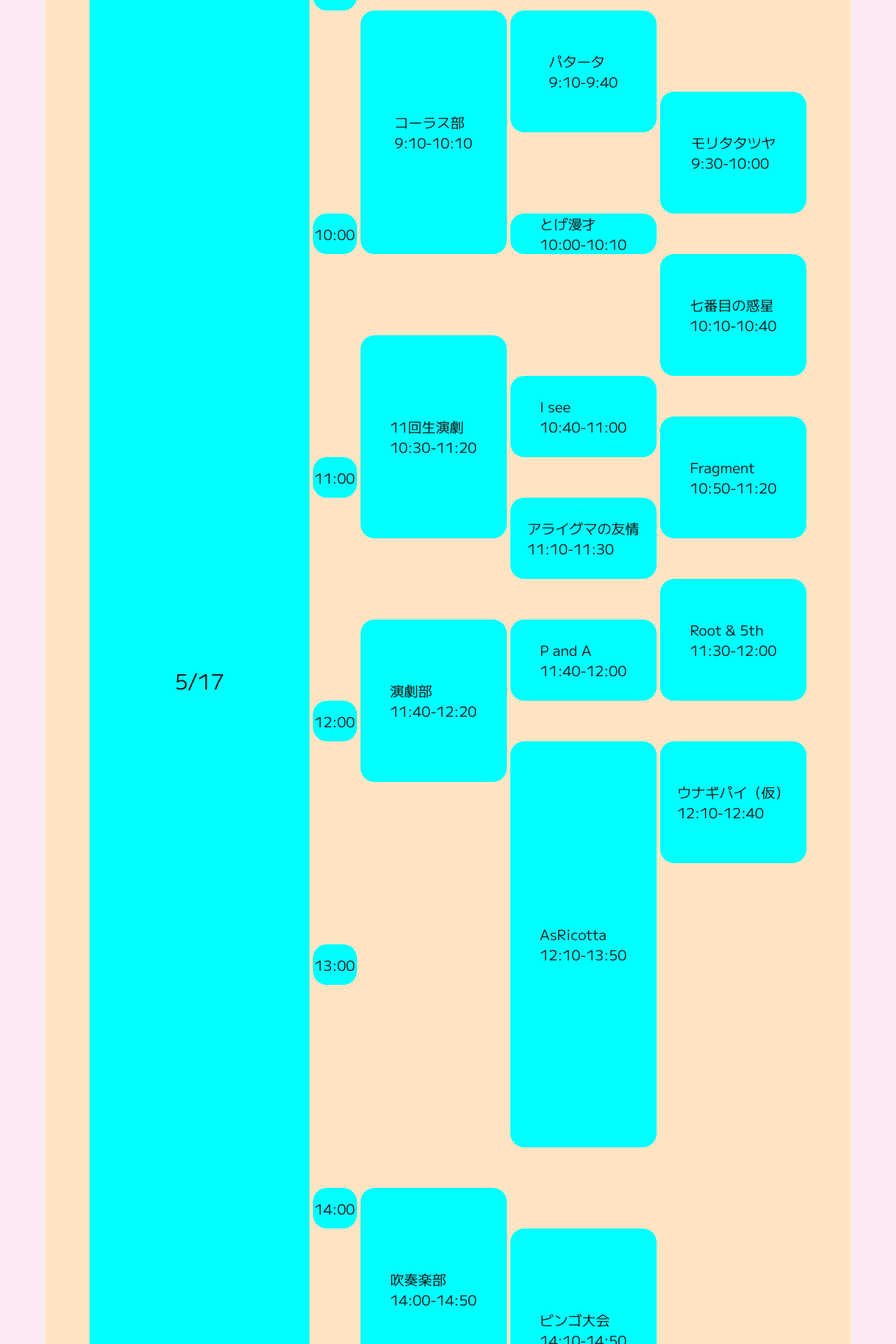
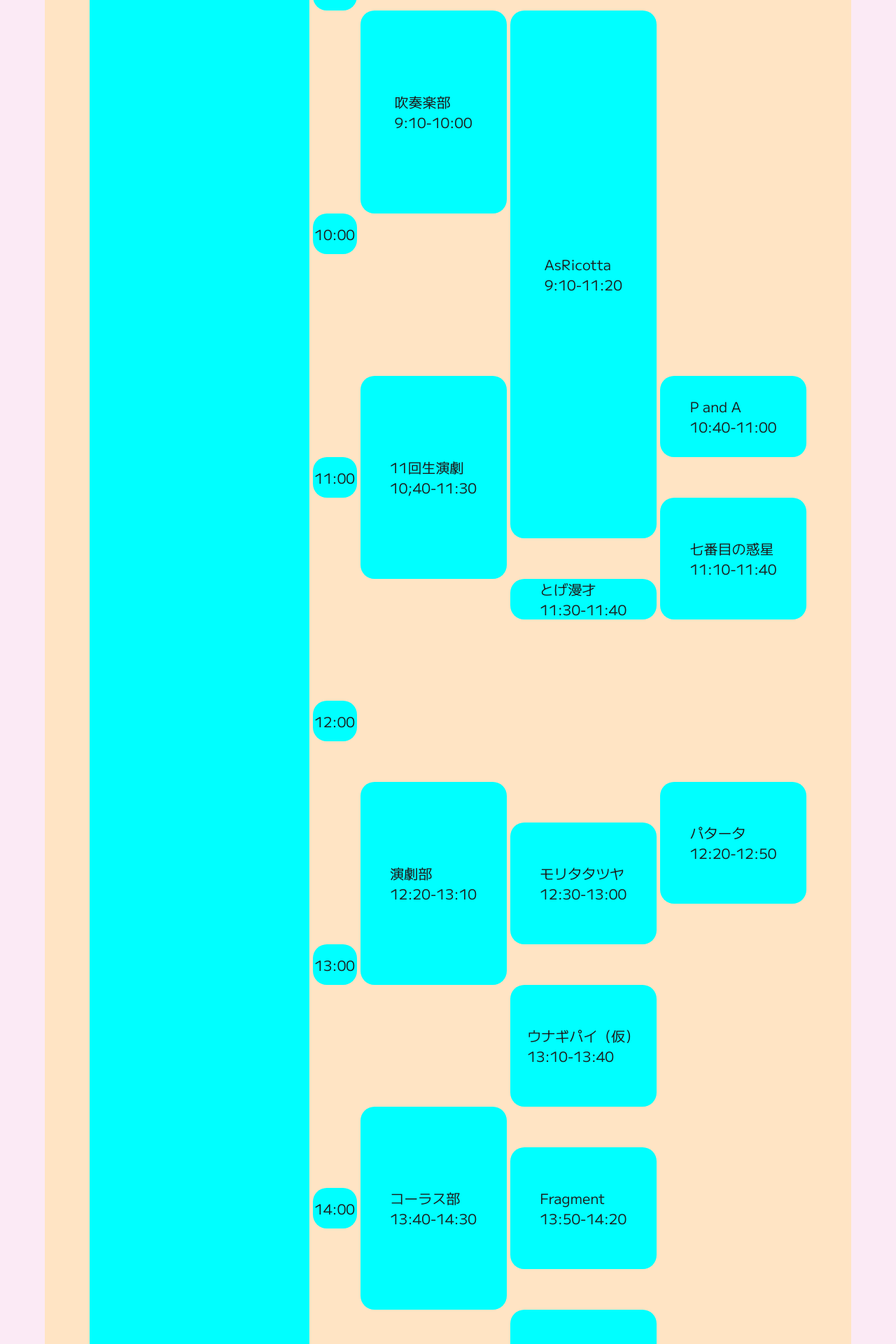
Before and after one commit to TogensaiICT/togensai.jp, a SvelteKit app: page /timetable in a window 1280 px wide. Shown: the part 480-2400 px from the top of the page at 70% size. Built offline with nearby package versions, Linux system fonts and the light colour scheme; a web font is replaced by a local one.

Commit message:
CSS含めタイムテーブルの打ち込み完了

```diff
--- a/src/routes/timetable/+page.svelte
+++ b/src/routes/timetable/+page.svelte
@@ -5,7 +5,8 @@
         |"First"
         |"Second";
 
-    let date: Date = 'First'
+    //let date: Date = 'First'
+    let date: Date = 'Second'
 </script>
 
 
@@ -108,7 +109,10 @@
     }
 
     .date { grid-area: 1 / 1 / 39 / 2; }
+
+
     .time { grid-area: 1 / 2 / 2 / 3; }
+
     .nine { grid-area: 2 / 2 / 3 / 3; }
     .ten { grid-area: 8 / 2 / 9 / 3; }
     .eleven { grid-area: 14 / 2 / 15 / 3; }
@@ -116,12 +120,22 @@
     .thirteen { grid-area: 26 / 2 / 27 / 3; }
     .fourteen { grid-area: 32 / 2 / 33 / 3; }
     .fifteen { grid-area: 38 / 2 / 39 / 3; }
+
+
     .arena { grid-area: 1 / 3 / 2 / 4; }
+
     .chorus1 { grid-area: 3 / 3 / 9 / 4; }
     .eleventh-drama1 { grid-area: 11 / 3 / 16 / 4; }
     .drama1 { grid-area: 18 / 3 / 22 / 4; }
     .brass1 { grid-area: 32 / 3 / 37 / 4; }
+
+    .brass2 {grid-area: 3 / 3 / 8 / 4;}
+    .eleventh-drama2 {grid-area: 12 / 3 / 17 / 4;}
+    .drama2 {grid-area: 22 / 3 / 27 / 4;}
+    .chorus2 {grid-area: 30 / 3 / 35 / 4;}
+
     .stage { grid-area: 1 / 4 / 2 / 5; }
+
     .patata1 { grid-area: 3 / 4 / 6 / 5; }
     .togemanzai1 { grid-area: 8 / 4 / 9 / 5; }
     .isee1 { grid-area: 12 / 4 / 14 / 5; }
@@ -129,12 +143,25 @@
     .p-and-a1 { grid-area: 18 / 4 / 20 / 5; }
     .asricotta1 { grid-area: 21 / 4 / 31 / 5; }
     .bingo1 { grid-area: 33 / 4 / 38 / 5; }
+    .asricotta2 {grid-area: 3 / 4 / 16 / 5;}
+    .togemanzai2 { grid-area: 17 / 4 / 18 / 5; }
+    .moritatatsuya2 {grid-area: 23 / 4 / 26 / 5; }
+    .unagipai2 { grid-area: 27 / 4 / 30 / 5; }
+    .fragment2 {grid-area: 31 / 4 / 34 / 5; }
+    .root-and-5th2 {grid-area: 35 / 4 / 38 / 5;}
+
+
     .musicroom { grid-area: 1 / 5 / 2 / 6; }
+
     .moritatatsuya1 { grid-area: 5 / 5 / 8 / 6; }
     .uranus1 { grid-area: 9 / 5 / 12 / 6; }
     .fragment1 { grid-area: 13 / 5 / 16 / 6; }
     .root-and-5th1 { grid-area: 17 / 5 / 20 / 6; }
     .unagipai-kari1 { grid-area: 21 / 5 / 24 / 6; }
+
+    .p-and-a2 {grid-area: 12 / 5 / 14 / 6;}
+    .uranus2 {grid-area: 15 / 5 / 18 / 6; }
+    .patata2 {grid-area: 22 / 5 / 25 / 6;}
 
     @media(max-width: 600px) {
         .tt {
```
